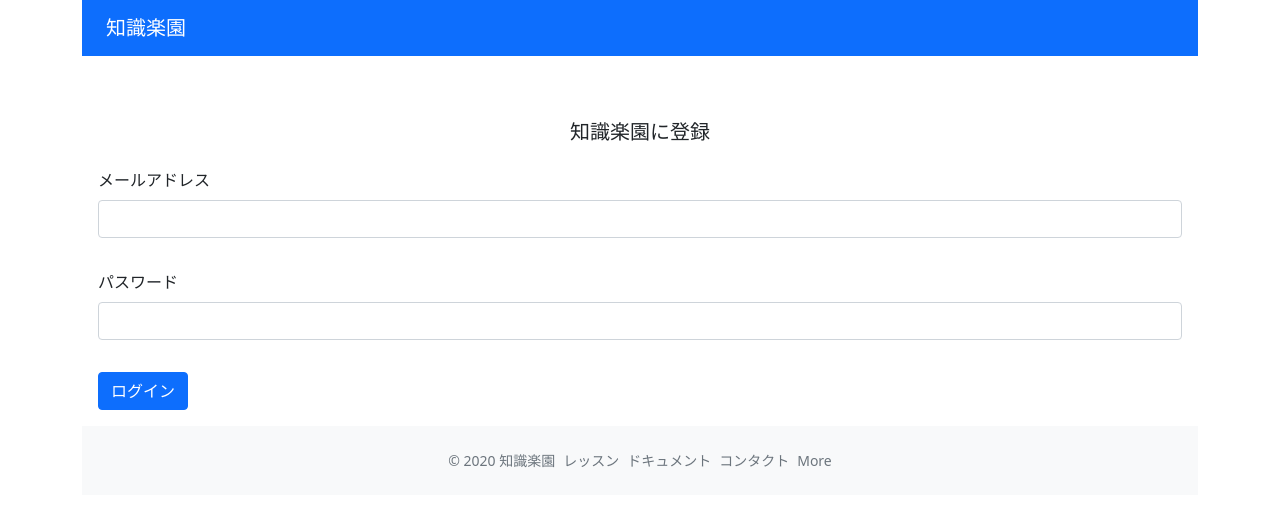
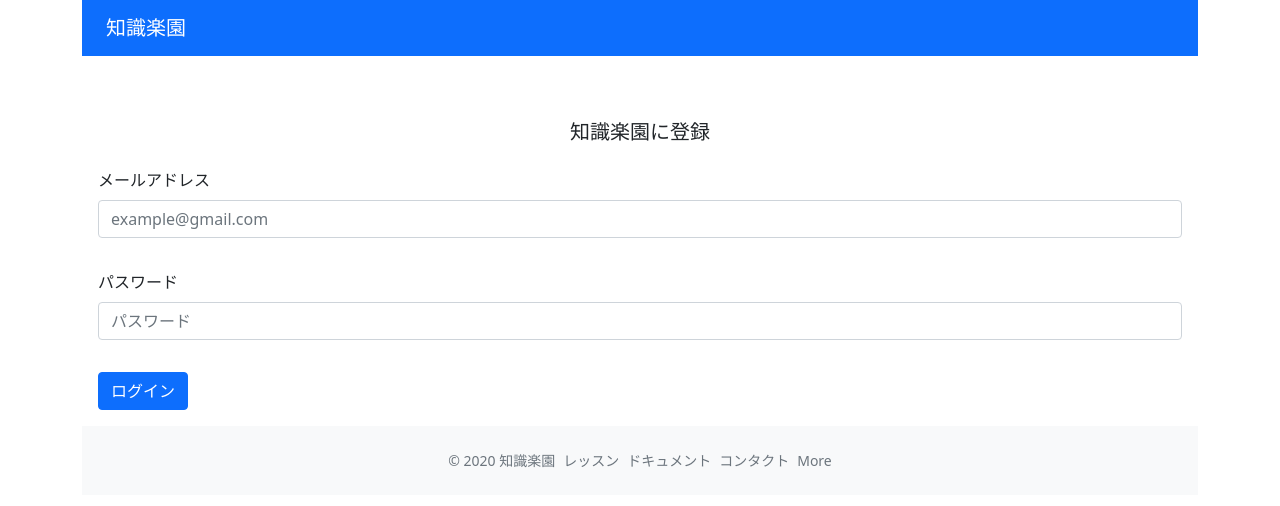
Before and after one commit to jsrdxzw/zheye, a Vue app: page /login in a window 1280 px wide. Shown: the top 506 px of the page. Built offline with nearby package versions, Linux system fonts and the light colour scheme.

Commit message:
add element attr to custom input

```diff
--- a/src/components/ValidateInput.vue
+++ b/src/components/ValidateInput.vue
@@ -1,12 +1,19 @@
 <template>
 <div class="validate-input-container pb-3">
-  <input v-if="tag !== 'textarea'" class="form-control">
+  <input
+    v-if="tag !== 'textarea'"
+    :class="{'is-invalid': inputRef.error}"
+    @blur="validateInput"
+    class="form-control"
+    v-model="inputRef.val"
+    v-bind="$attrs"
+  >
   <textarea v-else class="form-control"/>
 </div>
 </template>
 
 <script lang="ts">
-import { defineComponent, PropType } from 'vue'
+import { defineComponent, PropType, reactive } from 'vue'
 export type TagType = 'text' | 'textarea'
 export default defineComponent({
   name: 'ValidateInput',
@@ -15,6 +22,18 @@ export default defineComponent({
       type: String as PropType<TagType>,
       default: 'text'
     }
+  },
+  inheritAttrs: false,
+  setup () {
+    const inputRef = reactive({
+      val: '',
+      error: false,
+      message: ''
+    })
+    const validateInput = () => {
+      console.log('123')
+    }
+    return { inputRef, validateInput }
   }
 })
 </script>
--- a/src/views/Login.vue
+++ b/src/views/Login.vue
@@ -5,7 +5,7 @@
     <div class="mb-3">
       <label class="form-label">メールアドレス</label>
       <validate-input
-        placeholder="メールアドレスを入力してください"
+        placeholder="example@gmail.com"
         type="text"
         ref="inputRef"
       />
@@ -14,7 +14,7 @@
       <label class="form-label">パスワード</label>
       <validate-input
         type="password"
-        placeholder="パスワードを入力してください"
+        placeholder="パスワード"
       />
     </div>
     <template #submit>
```
